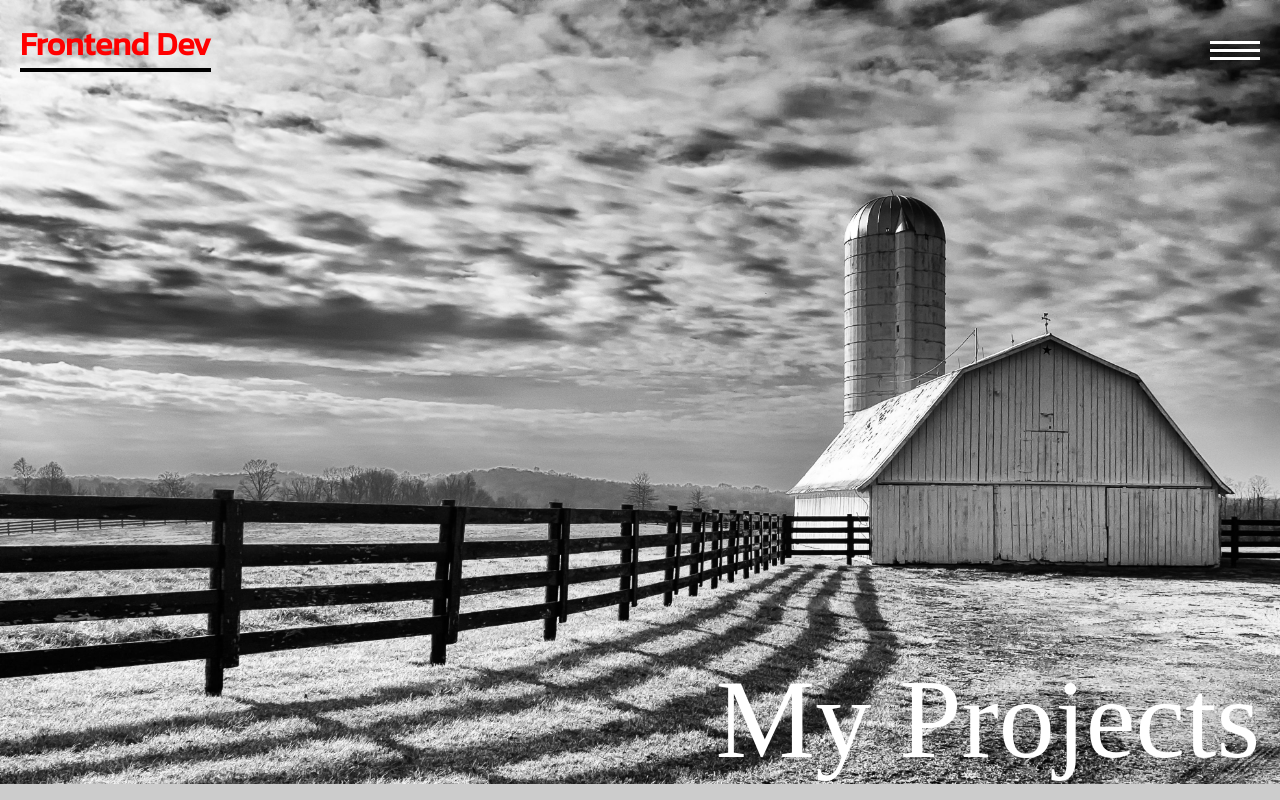
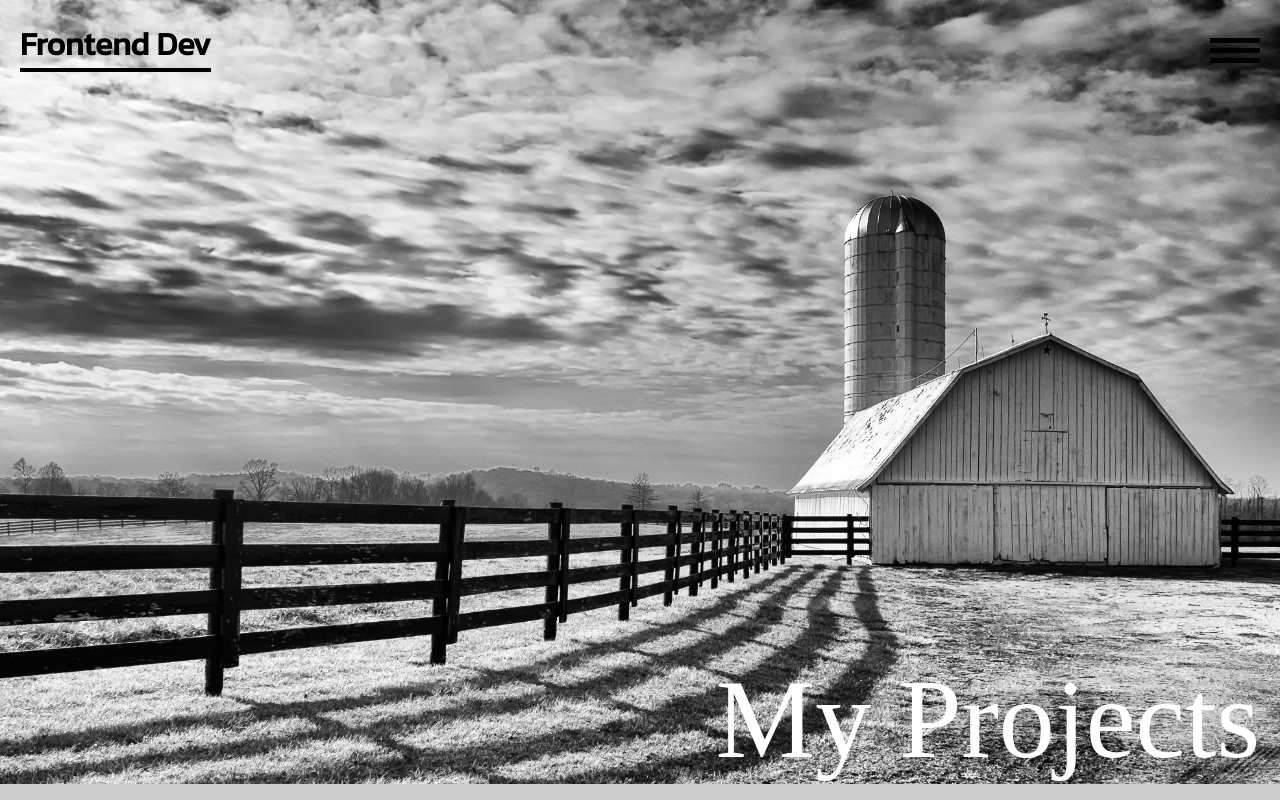
Before and after one commit to programmer686/portfolio, a React (Create React App) app: page /projects in a window 1280 px wide. Shown: the top 800 px of the page. Built offline with nearby package versions, Linux system fonts and the light colour scheme; a web font is replaced by a local one.

Commit message:
my changes

```diff
--- a/src/components/Layout/Header/Header.module.css
+++ b/src/components/Layout/Header/Header.module.css
@@ -43,7 +43,7 @@
     font-family: Kanit;
     font-weight: 800;
     font-size: 2rem;
-    color: red;
+    color: black;
     border-bottom: 4px solid black;
     margin-left: 20px;
     margin-top: 20px;
@@ -68,7 +68,16 @@
 
 .humburgerMenuStick {
     width: 50px;
-    height: 3px;
-    background: white;
+    height: 5px;
+    background: black;
     margin: 5px 0px;
 }
+
+@media (max-width: 500px) {
+    .linkscontainer{
+        width: 80vw;
+        height: 85vh;
+        padding: 0 20px;
+    }
+
+}
--- a/src/pages/home/Home.module.css
+++ b/src/pages/home/Home.module.css
@@ -43,9 +43,6 @@
     font-weight: 100;
     color: white
 }
-
-
-
 
 .bioBody {
     display: flex;
@@ -200,6 +197,19 @@
 
    .name {
     font-size: 3rem;
-    margin-right: 50px;;
+    margin-right: 50px;
+   }
+
+   .bioBody {
+        height: fit-contentWS;
+        padding: 0;
+   }
+
+   .bioContainer {
+        padding: 0;
+   }
+
+   .logo {
+    width: 30vh;
    }
 }
```
